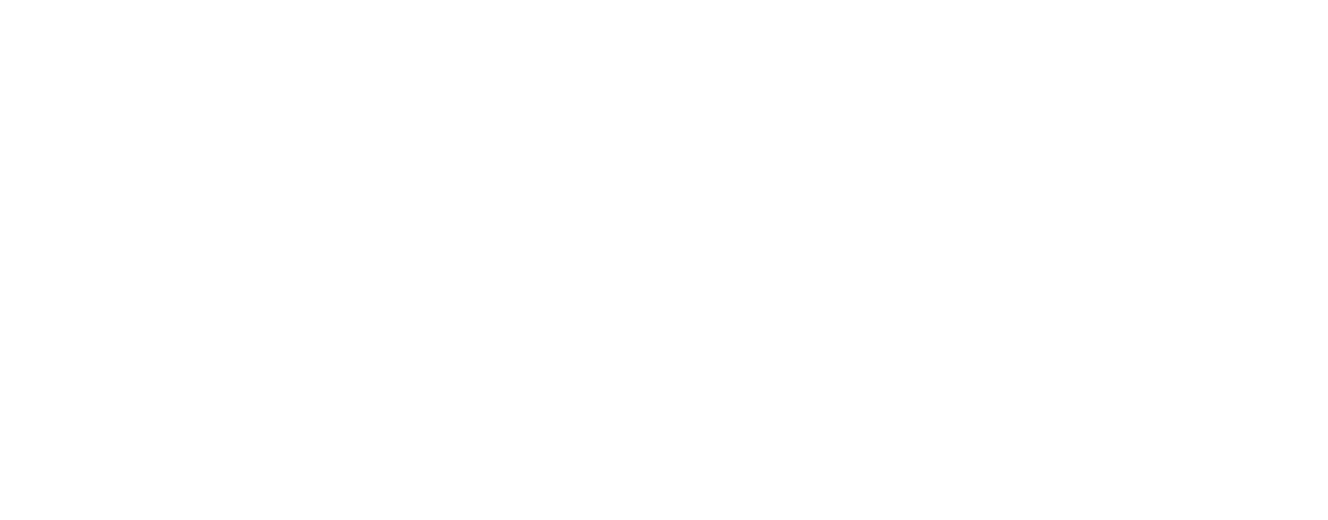
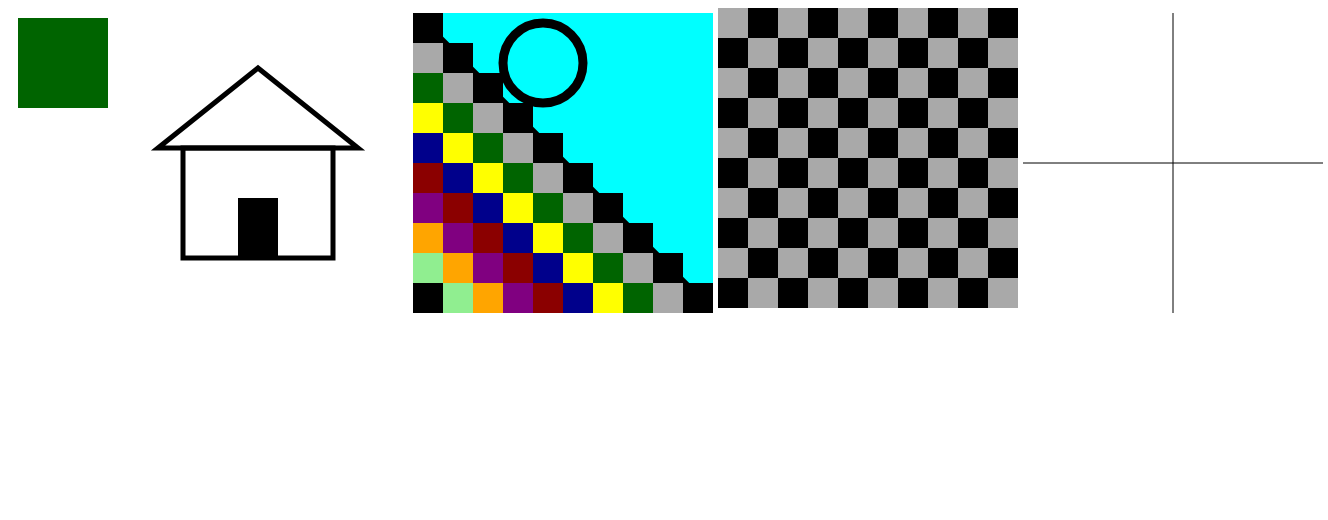
Before and after one commit to cardonagustavo/canvas-html-js, a plain HTML site: page index.html in a window 1280 px wide. Shown: the whole page, 1328 px wide, since content can reach past the window. Drawn offline with Linux system fonts and the light colour scheme.

```diff
--- a/index.html
+++ b/index.html
@@ -1,13 +1,33 @@
 <!DOCTYPE html>
 <html lang="en">
+
 <head>
     <meta charset="UTF-8">
     <meta name="viewport" content="width=device-width, initial-scale=1.0">
+    <link rel="stylesheet" href="/styles.css">
     <title>Canvas</title>
 </head>
+
 <body>
-    <canvas id="myCanvas" width="200" height="100"></canvas>
+    <section>
+        <canvas id="myCanvas" width="100" height="100"></canvas>
+    </section>
+    <section>
+        <canvas id="house" width="300px" height="300"></canvas>
+    </section>
+    <section id="section_3">
+        <canvas id="line" width="300px" height="300"></canvas>
+        <canvas id="circle" width="200px" height="200"></canvas>
+    </section>
+    <section>
+        <canvas id="table" width="300px" height="300"></canvas>
+    </section>
+    <section>
+        <canvas id="lines" width="300px" height="300"></canvas>
+    </section>
 
 
 </body>
+<script src="/init.js"></script>
+
 </html>
--- /dev/null
+++ b/init.js
@@ -0,0 +1,172 @@
+var canvas = document.getElementById("myCanvas");
+var ctx = canvas.getContext("2d");
+
+ctx.fillStyle = "darkgreen";
+ctx.fillRect(10, 10, 100, 100);
+
+// ================== Line ===================
+
+var c = document.getElementById("line");
+var ctx = c.getContext("2d");
+ctx.lineWidth = 9;
+ctx.fillStyle = "gray";
+
+// Dibujar la línea
+ctx.beginPath();
+ctx.moveTo(0, 0);  // Mover al punto de inicio
+ctx.lineTo(300, 300);    // Dibujar una línea hasta el punto final
+ctx.stroke();                  // Trazar la línea
+
+ctx.fillStyle = "black";
+ctx.fillRect(0, 0, 30, 30)
+ctx.fillRect(30, 30, 30, 30)
+ctx.fillRect(60, 60, 30, 30)
+ctx.fillRect(90, 90, 30, 30)
+ctx.fillRect(120, 120, 30, 30)
+ctx.fillRect(150, 150, 30, 30)
+ctx.fillRect(180, 180, 30, 30)
+ctx.fillRect(210, 210, 30, 30)
+ctx.fillRect(240, 240, 30, 30)
+ctx.fillRect(270, 270, 30, 30)
+
+ctx.fillStyle = "darkgray";
+ctx.fillRect(0, 30, 30, 30)
+ctx.fillRect(30, 60, 30, 30)
+ctx.fillRect(60, 90, 30, 30)
+ctx.fillRect(90, 120, 30, 30)
+ctx.fillRect(120, 150, 30, 30)
+ctx.fillRect(150, 180, 30, 30)
+ctx.fillRect(180, 210, 30, 30)
+ctx.fillRect(210, 240, 30, 30)
+ctx.fillRect(240, 270, 30, 30)
+ctx.fillRect(270, 300, 30, 30)
+
+ctx.fillStyle = "darkgreen";
+ctx.fillRect(0, 60, 30, 30)
+ctx.fillRect(30, 90, 30, 30)
+ctx.fillRect(60, 120, 30, 30)
+ctx.fillRect(90, 150, 30, 30)
+ctx.fillRect(120, 180, 30, 30)
+ctx.fillRect(150, 210, 30, 30)
+ctx.fillRect(180, 240, 30, 30)
+ctx.fillRect(210, 270, 30, 30)
+ctx.fillRect(240, 300, 30, 30)
+
+ctx.fillStyle = "yellow";
+ctx.fillRect(0, 90, 30, 30)
+ctx.fillRect(30, 120, 30, 30)
+ctx.fillRect(60, 150, 30, 30)
+ctx.fillRect(90, 180, 30, 30)
+ctx.fillRect(120, 210, 30, 30)
+ctx.fillRect(150, 240, 30, 30)
+ctx.fillRect(180, 270, 30, 30)
+
+ctx.fillStyle = "darkblue";
+ctx.fillRect(0, 120, 30, 30)
+ctx.fillRect(30, 150, 30, 30)
+ctx.fillRect(60, 180, 30, 30)
+ctx.fillRect(90, 210, 30, 30)
+ctx.fillRect(120, 240, 30, 30)
+ctx.fillRect(150, 270, 30, 30)
+
+ctx.fillStyle = "darkred";
+ctx.fillRect(0, 150, 30, 30)
+ctx.fillRect(30, 180, 30, 30)
+ctx.fillRect(60, 210, 30, 30)
+ctx.fillRect(90, 240, 30, 30)
+ctx.fillRect(120, 270, 30, 30)
+
+ctx.fillStyle = "darkred";
+ctx.fillRect(0, 150, 30, 30)
+ctx.fillRect(30, 180, 30, 30)
+ctx.fillRect(60, 210, 30, 30)
+ctx.fillRect(90, 240, 30, 30)
+ctx.fillRect(120, 270, 30, 30)
+
+ctx.fillStyle = "purple";
+ctx.fillRect(0, 180, 30, 30)
+ctx.fillRect(30, 210, 30, 30)
+ctx.fillRect(60, 240, 30, 30)
+ctx.fillRect(90, 270, 30, 30)
+
+ctx.fillStyle = "orange";
+ctx.fillRect(0, 210, 30, 30)
+ctx.fillRect(30, 240, 30, 30)
+ctx.fillRect(60, 270, 30, 30)
+
+ctx.fillStyle = "lightgreen";
+ctx.fillRect(0, 240, 30, 30)
+ctx.fillRect(30, 270, 30, 30)
+
+ctx.fillStyle = "black";
+ctx.fillRect(0, 270, 30, 30)
+
+// ================== Circle ===================
+
+var c = document.getElementById("line");
+var ctx = c.getContext("2d");
+ctx.fillStyle = "blue";
+ctx.beginPath();
+ctx.arc(130, 50, 40, 0, 2 * Math.PI);
+ctx.stroke();
+
+// ================== Home ===================
+var canvas = document.getElementById("house");
+var ctx = canvas.getContext("2d");
+ctx.lineWidth = 5;
+
+// Muro
+ctx.strokeRect(75, 140, 150, 110);
+
+// Puerta
+ctx.fillRect(130, 190, 40, 60);
+
+// Techo
+ctx.beginPath();
+ctx.moveTo(50, 140);
+ctx.lineTo(150, 60);
+ctx.lineTo(250, 140);
+ctx.closePath();
+ctx.stroke();
+
+// ================== Table ===================
+
+var c = document.getElementById("table");
+var ctx = c.getContext("2d");
+
+var squareSize = 30;  // Tamaño de cada cuadrado
+var numRows = 10;      // Número de filas
+var numCols = 10;      // Número de columnas
+
+for (var row = 0; row < numRows; row++) {
+    for (var col = 0; col < numCols; col++) {
+        var x = col * squareSize;
+        var y = row * squareSize;
+
+        ctx.fillStyle = (row + col) % 2 === 0 ? "darkgrey" : "black";
+
+        ctx.fillRect(x, y, squareSize, squareSize);
+    }
+}
+
+// ================== lines ===================
+
+var l = document.getElementById("lines");
+var ctx = l.getContext("2d");
+ctx.lineWidth = 1;
+ctx.strokeStyle = 'black';
+
+    //EJEX
+    ctx.beginPath();
+    ctx.moveTo(150, 0);
+    ctx.lineTo(150, 300);
+    ctx.stroke();
+    ctx.closePath();
+    //EJE Y
+    ctx.beginPath();
+    ctx.moveTo(0, 150);
+    ctx.lineTo(300, 150);
+    ctx.stroke();
+    ctx.closePath();
+
+    ctx.fillStyle = "darkgreen"
--- /dev/null
+++ b/styles.css
@@ -0,0 +1,17 @@
+body {
+    display: flex;
+}
+#line {
+    border-top: 20px;
+}
+
+#section_3 {
+    margin: 5px;
+    width: 300px;
+    height: 300px;
+    background-color: aqua;
+}
+
+#lines {
+    margin: 5px;
+}
```
Also changed, not shown: 1 other file.
